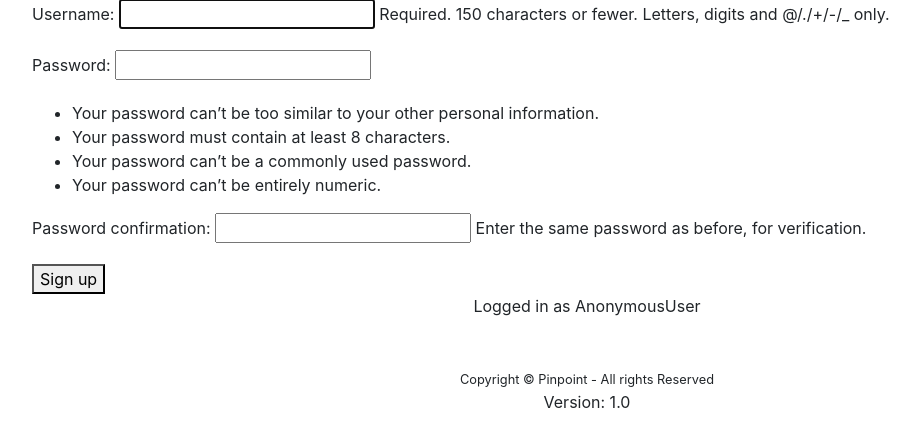
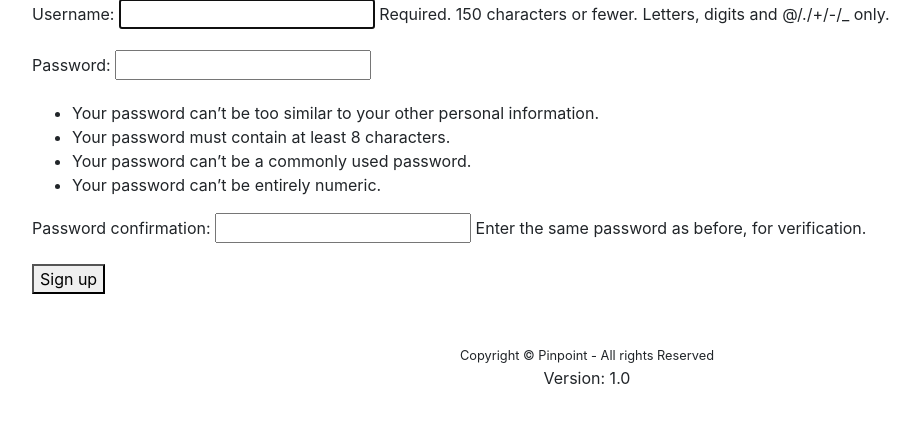
Before and after one commit to andrmoe/IT1901_17_andrmoe, a Django app: page /accounts/register/ in a window 1280 px wide. Shown: the part 127-574 px from the top of the page, without its empty margins (53-973 px from the left). Run offline with Django 3.2, Linux system fonts and the light colour scheme; some libraries are stand-ins or nearby versions.

Commit message:
fixed ''logged in as '' text showing while logged out

```diff
--- a/pinpoint/main/templates/base.html
+++ b/pinpoint/main/templates/base.html
@@ -47,7 +47,7 @@
     {% block content %}
     {% endblock %}
   </div>
-  <center><div>Logged in as {{ request.user }}</div></center>
+  <center><div> {% if request.user.is_authenticated %}Logged in as {{ request.user }} {% endif %}</div></center>
   <br><br>
   <center><small>Copyright &copy; Pinpoint - All rights Reserved </small></center>
   <center>Version: 1.0</center>
```
Also changed, not shown: pinpoint/db.sqlite3.
